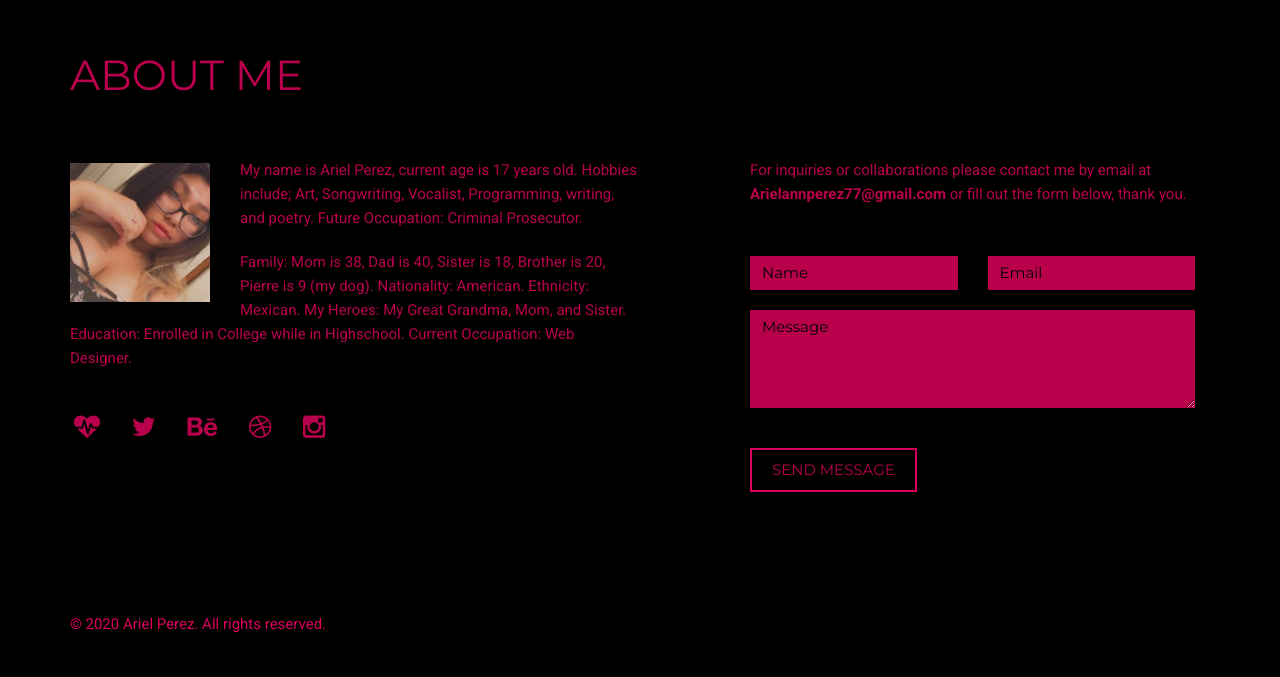
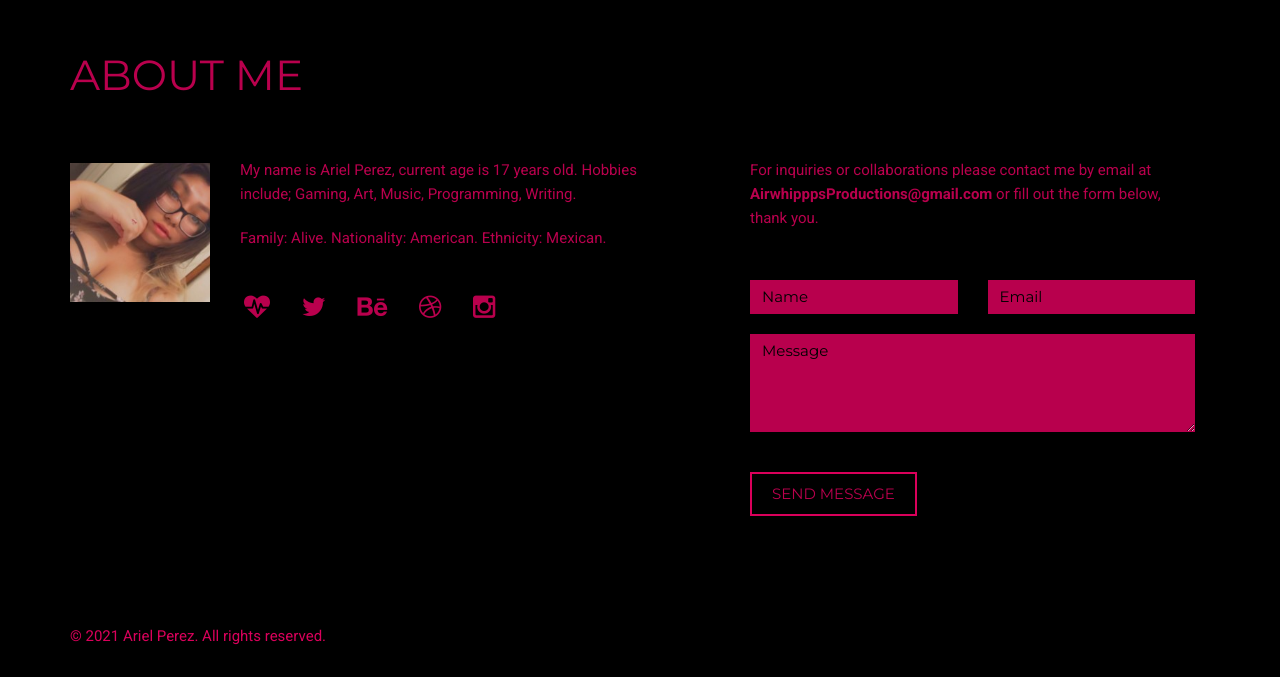
Before and after one commit to arielperez77/Airwhippp, a plain HTML site: page index.html in a window 1280 px wide. Shown: the part 3702-4379 px from the top of the page. Drawn offline with Linux system fonts and the light colour scheme; a web font is replaced by a local one.

Commit message:
Update index.html

```diff
--- a/index.html
+++ b/index.html
@@ -324,8 +324,8 @@
     <div class="col-md-6">
       <div class="section-title">
         <div class="row"> <img src="img/about.jpg" class="img-responsive pull-left" alt="">
-          <p>My name is Ariel Perez, current age is 17 years old. Hobbies include; Art, Songwriting, Vocalist, Programming, writing, and poetry. Future Occupation: Criminal Prosecutor.   </p>
-          <p>Family: Mom is 38, Dad is 40, Sister is 18, Brother is 20, Pierre is 9 (my dog). Nationality: American. Ethnicity: Mexican. My Heroes: My Great Grandma, Mom, and Sister. Education: Enrolled in College while in Highschool. Current Occupation: Web Designer.</p>
+          <p>My name is Ariel Perez, current age is 17 years old. Hobbies include; Gaming, Art, Music, Programming, Writing.</p>
+          <p>Family: Alive. Nationality: American. Ethnicity: Mexican. </p>
           <div class="social">
             <ul>
               <li><a href="https://mypoeticside.com/user-11794"><i class="fa fa-heartbeat"></i></a></li>
@@ -340,7 +340,7 @@
     </div>
     <div class="col-md-5 col-md-offset-1">
       <div class="section-title">
-        <p>For inquiries or collaborations please contact me by email at <strong>Arielannperez77@gmail.com</strong> or fill out the form below, thank you.</p>
+        <p>For inquiries or collaborations please contact me by email at <strong>AirwhipppsProductions@gmail.com</strong> or fill out the form below, thank you.</p>
       </div>
       <form name="sentMessage" id="contactForm" novalidate>
         <div class="row">
@@ -369,7 +369,7 @@
 </div>
 <div id="footer">
   <div class="container">
-    <p>&copy; 2020 Ariel Perez. All rights reserved.</p>
+    <p>&copy; 2021 Ariel Perez. All rights reserved.</p>
   </div>
 </div>
 <script type="text/javascript" src="js/jquery.1.11.1.js"></script>
```
